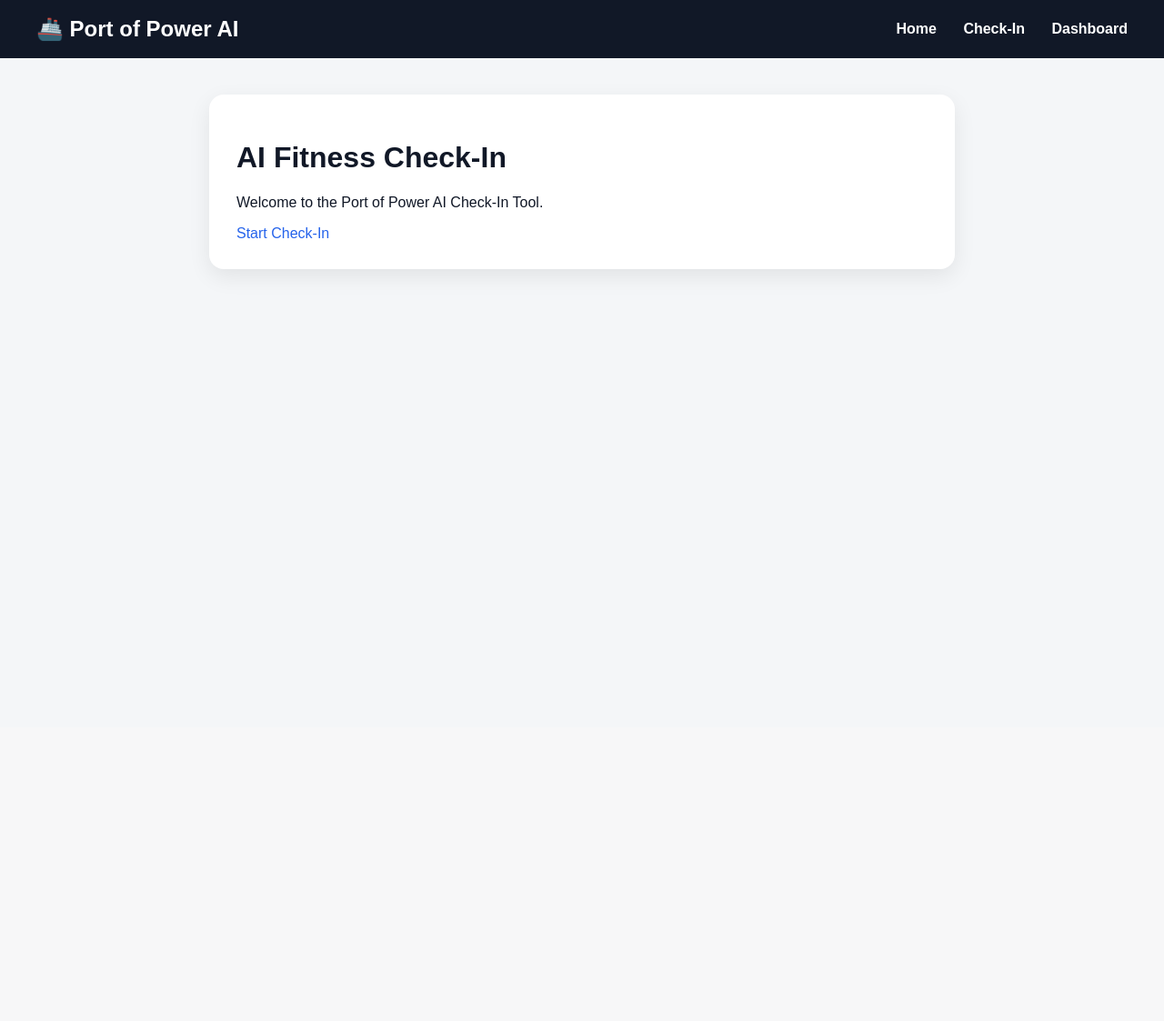
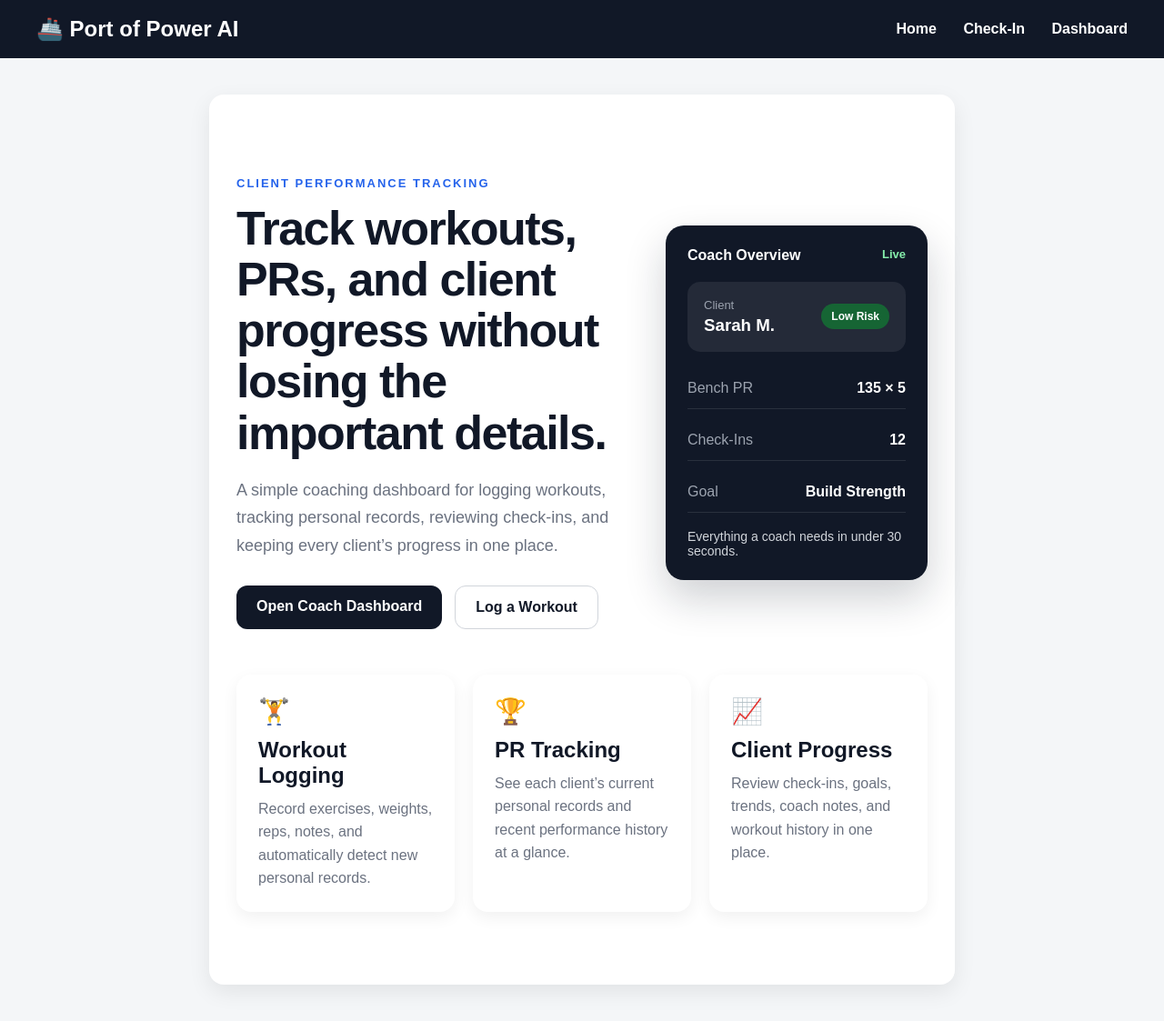
Before and after one commit to samrosen03/odin-project, a Flask app: page / in a window 1280 px wide. Shown: the whole page at 91% size. Before the commit the page ends 304 px from the top, so only its background shows below. Run offline with Flask 3, Linux system fonts and the light colour scheme.

Commit message:
Redesign homepage with coach portal hero

```diff
--- a/ai_checkin_tool/static/style.css
+++ b/ai_checkin_tool/static/style.css
@@ -205,3 +205,195 @@ button {
     font-size: 34px;
     font-weight: bold;
 }
+.home-hero {
+    display: grid;
+    grid-template-columns: 1.2fr 0.8fr;
+    gap: 40px;
+    align-items: center;
+    padding: 60px 0 50px;
+}
+
+.hero-kicker {
+    margin: 0 0 14px;
+    color: #2563eb;
+    font-size: 13px;
+    font-weight: 800;
+    letter-spacing: 2px;
+}
+
+.hero-copy h1 {
+    margin: 0 0 20px;
+    font-size: 52px;
+    line-height: 1.08;
+    letter-spacing: -1.5px;
+}
+
+.hero-description {
+    max-width: 650px;
+    margin-bottom: 28px;
+    color: #6b7280;
+    font-size: 18px;
+    line-height: 1.7;
+}
+
+.hero-buttons {
+    display: flex;
+    gap: 14px;
+    flex-wrap: wrap;
+}
+
+.button {
+    display: inline-block;
+    padding: 14px 22px;
+    border-radius: 12px;
+    font-weight: 700;
+    text-decoration: none;
+}
+
+.button-primary {
+    background: #111827;
+    color: white;
+}
+
+.button-secondary {
+    background: white;
+    color: #111827;
+    border: 1px solid #d1d5db;
+}
+
+.button:hover {
+    transform: translateY(-1px);
+}
+
+.hero-panel {
+    background: #111827;
+    color: white;
+    padding: 24px;
+    border-radius: 20px;
+    box-shadow: 0 20px 45px rgba(17, 24, 39, 0.2);
+}
+
+.hero-panel-header {
+    display: flex;
+    justify-content: space-between;
+    margin-bottom: 20px;
+    font-weight: 700;
+}
+
+.status-dot {
+    color: #86efac;
+    font-size: 13px;
+}
+
+.preview-card {
+    display: flex;
+    justify-content: space-between;
+    align-items: center;
+    padding: 18px;
+    margin-bottom: 18px;
+    background: rgba(255, 255, 255, 0.08);
+    border-radius: 14px;
+}
+
+.preview-card h3 {
+    margin: 4px 0 0;
+    color: white;
+}
+
+.preview-label {
+    margin: 0;
+    color: #9ca3af;
+    font-size: 13px;
+}
+
+.risk-badge {
+    background: #166534;
+    color: white;
+    padding: 7px 11px;
+    border-radius: 999px;
+    font-size: 12px;
+    font-weight: 700;
+}
+
+.preview-stats {
+    display: grid;
+    gap: 12px;
+}
+
+.preview-stats div {
+    display: flex;
+    justify-content: space-between;
+    padding: 13px 0;
+    border-bottom: 1px solid rgba(255, 255, 255, 0.1);
+}
+
+.preview-stats span {
+    color: #9ca3af;
+}
+
+.preview-footer {
+    margin-top: 18px;
+    color: #d1d5db;
+    font-size: 14px;
+}
+
+.home-features {
+    display: grid;
+    grid-template-columns: repeat(3, 1fr);
+    gap: 20px;
+    margin-bottom: 50px;
+}
+
+.home-feature-card {
+    background: white;
+    padding: 24px;
+    border-radius: 16px;
+    box-shadow: 0 6px 18px rgba(0, 0, 0, 0.06);
+}
+
+.home-feature-card h2 {
+    margin: 12px 0 10px;
+}
+
+.home-feature-card p {
+    margin: 0;
+    color: #6b7280;
+    line-height: 1.6;
+}
+
+.feature-icon {
+    font-size: 28px;
+}
+
+@media (max-width: 900px) {
+    .home-hero {
+        grid-template-columns: 1fr;
+        padding-top: 35px;
+    }
+
+    .hero-copy h1 {
+        font-size: 38px;
+    }
+
+    .home-features {
+        grid-template-columns: 1fr;
+    }
+}
+
+@media (max-width: 600px) {
+    .hero-copy h1 {
+        font-size: 32px;
+    }
+
+    .hero-buttons {
+        flex-direction: column;
+    }
+
+    .button {
+        text-align: center;
+    }
+
+    .hero-panel {
+        padding: 18px;
+    }
+}
--- a/ai_checkin_tool/templates/home.html
+++ b/ai_checkin_tool/templates/home.html
@@ -2,10 +2,107 @@
 
 {% block content %}
 
-<h1>AI Fitness Check-In</h1>
+<section class="home-hero">
 
-<p>Welcome to the Port of Power AI Check-In Tool.</p>
+    <div class="hero-copy">
+        <p class="hero-kicker">CLIENT PERFORMANCE TRACKING</p>
 
-<a href="/checkin">Start Check-In</a>
+        <h1>
+            Track workouts, PRs, and client progress
+            without losing the important details.
+        </h1>
+
+        <p class="hero-description">
+            A simple coaching dashboard for logging workouts,
+            tracking personal records, reviewing check-ins,
+            and keeping every client’s progress in one place.
+        </p>
+
+        <div class="hero-buttons">
+            <a
+                class="button button-primary"
+                href="/dashboard?password=coach123"
+            >
+                Open Coach Dashboard
+            </a>
+
+            <a
+                class="button button-secondary"
+                href="/workout?password=coach123"
+            >
+                Log a Workout
+            </a>
+        </div>
+    </div>
+
+    <div class="hero-panel">
+        <div class="hero-panel-header">
+            <span>Coach Overview</span>
+            <span class="status-dot">Live</span>
+        </div>
+
+        <div class="preview-card">
+            <div>
+                <p class="preview-label">Client</p>
+                <h3>Sarah M.</h3>
+            </div>
+
+            <span class="risk-badge">Low Risk</span>
+        </div>
+
+        <div class="preview-stats">
+            <div>
+                <span>Bench PR</span>
+                <strong>135 × 5</strong>
+            </div>
+
+            <div>
+                <span>Check-Ins</span>
+                <strong>12</strong>
+            </div>
+
+            <div>
+                <span>Goal</span>
+                <strong>Build Strength</strong>
+            </div>
+        </div>
+
+        <div class="preview-footer">
+            Everything a coach needs in under 30 seconds.
+        </div>
+    </div>
+
+</section>
+
+<section class="home-features">
+
+    <div class="home-feature-card">
+        <div class="feature-icon">🏋️</div>
+        <h2>Workout Logging</h2>
+        <p>
+            Record exercises, weights, reps, notes,
+            and automatically detect new personal records.
+        </p>
+    </div>
+
+    <div class="home-feature-card">
+        <div class="feature-icon">🏆</div>
+        <h2>PR Tracking</h2>
+        <p>
+            See each client’s current personal records
+            and recent performance history at a glance.
+        </p>
+    </div>
+
+    <div class="home-feature-card">
+        <div class="feature-icon">📈</div>
+        <h2>Client Progress</h2>
+        <p>
+            Review check-ins, goals, trends,
+            coach notes, and workout history in one place.
+        </p>
+    </div>
+
+</section>
 
 {% endblock %}
```
